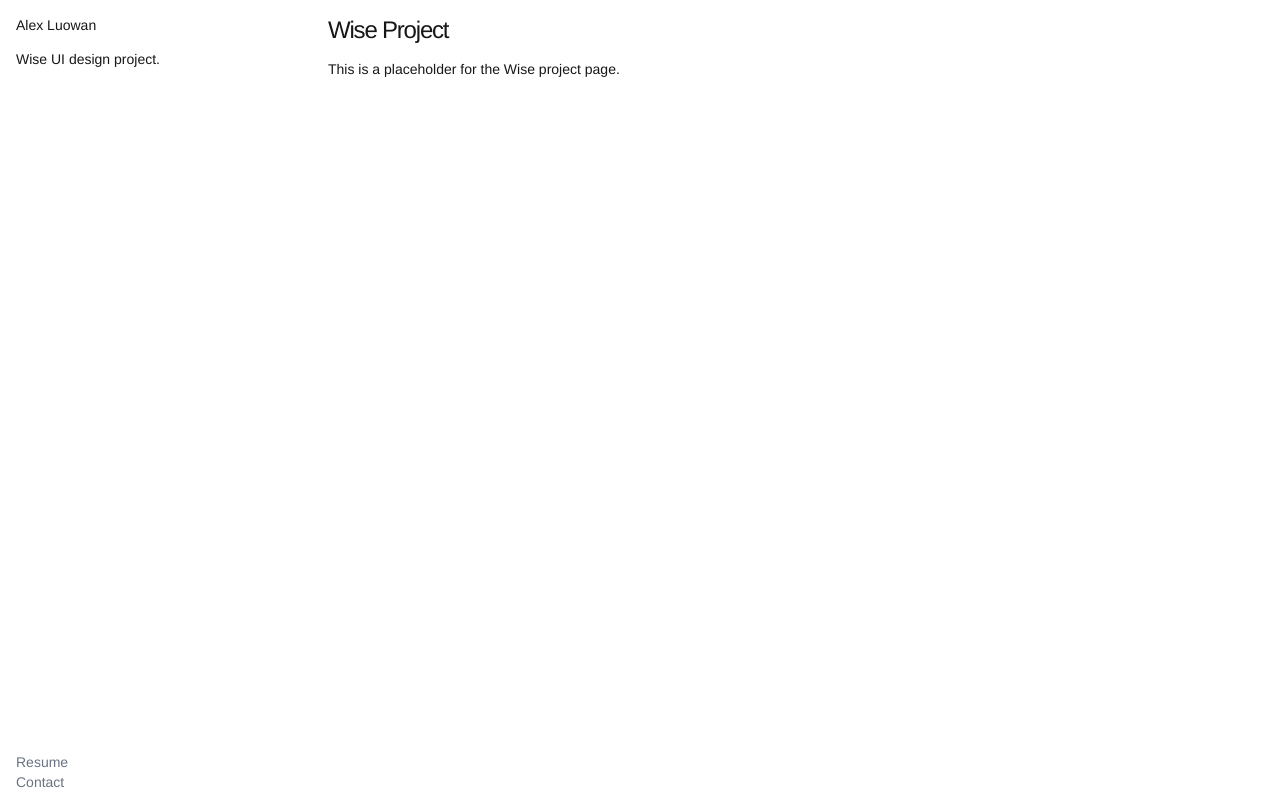
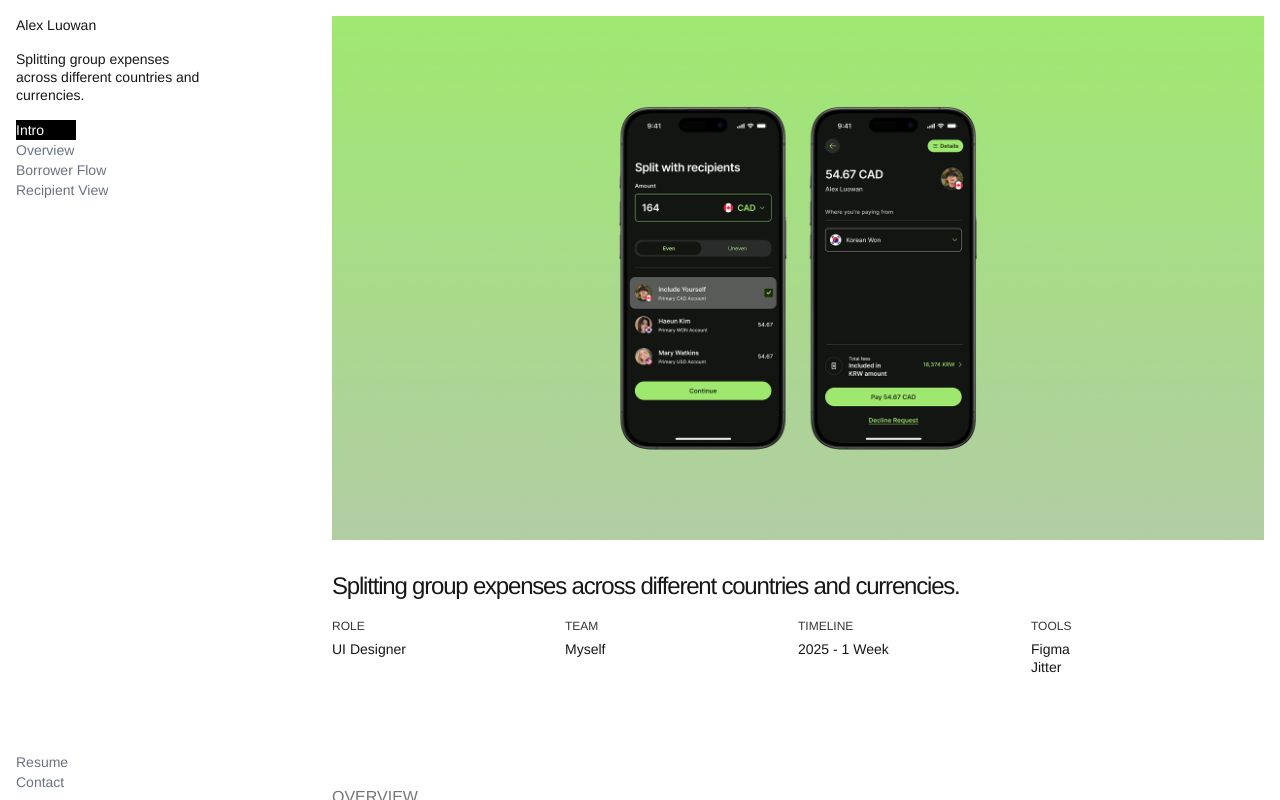
Before and after one commit to alexluowan/portfoliov6, a Next.js app: page /wise in a window 1280 px wide. Built offline with nearby package versions, Linux system fonts and the light colour scheme; no server answers.

Commit message:
Added in temporary content for Wise
Subejcted to change with the prototype I have cooking in Create with Play

```diff
--- a/pages/88rising.tsx
+++ b/pages/88rising.tsx
@@ -149,7 +149,6 @@
                             roles={['Product Designer', 'Prototyper', 'Facilitator']}
                             team={['Justin Yu', 'Luke Do', 'Claret Egwim', 'Terrence Xu']}
                             timeline="4 Weeks – 2023"
-                            client="88rising (Mock)"
                             tools={['Figma', 'After Effects', 'Premiere Pro']}
                         />
                     </motion.div>
--- a/pages/blueberry.tsx
+++ b/pages/blueberry.tsx
@@ -148,7 +148,6 @@
                             roles={['UI & Prototyping Lead']}
                             team={['Lauren Liang', 'Keiko Kobayashi', 'Shania Chacon', 'Valerie Peng']}
                             timeline="2025 · 5 Weeks"
-                            client="Blueberry Social"
                             tools={['Figma', 'ChatGPT', 'V0']}
                         />
                     </motion.div>
--- a/pages/index.tsx
+++ b/pages/index.tsx
@@ -117,17 +117,21 @@
                         </Link>
                     </div>
                     <div>
+                        <Link href="/wise">
+                            <ProjectCard
+                                mediaSrc="/project-covers/wisethumbnail.png"
+                                mediaType="image"
+                                badges={['Wise', 'UI – Personal Project']}
+                            />
+                        </Link>
+                    </div>
+                    <div>
                         <ProjectCard
                             mediaSrc="/project-covers/figmaplugindock.jpg"
                             mediaType="image"
                             badges={['Figma', 'UX/UI – Personal Project']}
                         />
                     </div>
-                    <ProjectCard
-                        mediaSrc="/project-covers/wisethumbnail.png"
-                        mediaType="image"
-                        badges={['Wise', 'UI – Personal Project']}
-                    />
 
                 </div>
             </main>
--- a/pages/wise.tsx
+++ b/pages/wise.tsx
@@ -1,48 +1,203 @@
 // pages/wise.tsx
 'use client'
 
-import { useEffect, useRef } from 'react'
+import {useEffect, useRef, useState} from 'react'
+import {motion} from 'framer-motion'
 import Lenis from '@studio-freight/lenis'
 import GridContainer from '@/components/GridContainer'
+import WorksNav, {Section} from '@/components/home/WorksNav'
 import ProfileNav from '@/components/home/ProfileNav'
+import CaseStudyCard from '@/components/projects/CaseStudyCard'
+import CaseStudyContent from '@/components/projects/CaseStudyContent'
+import AnimatedSection from '@/components/AnimatedSection'
+import {heroAnimation, fadeInUp} from '@/animations/animationVariants'
 import Link from 'next/link'
 
-export default function Wise() {
+export default function WiseCaseStudy() {
     const mainRef = useRef<HTMLDivElement>(null)
+    const [scrollY, setScrollY] = useState<number>(0)
+    const [isHovered, setIsHovered] = useState(false)
+
+    const sections: Section[] = [
+        {label: 'Intro', sectionId: 'hero'},
+        {label: 'Overview', sectionId: 'overview'},
+        {label: 'Borrower Flow', sectionId: 'borrower-flow'},
+        {label: 'Recipient View', sectionId: 'recipient-view'},
+    ]
+
+    useEffect(() => {
+        const currentRef = mainRef.current
+        if (!currentRef) return
+
+        const handleScroll = () => {
+            const scrollPosition =
+                window.innerWidth < 768 ? window.scrollY : (currentRef?.scrollTop || 0)
+            setScrollY(scrollPosition)
+        }
+
+        const addScrollListener = () => {
+            if (window.innerWidth < 768) {
+                window.addEventListener('scroll', handleScroll)
+                if (currentRef) {
+                    currentRef.removeEventListener('scroll', handleScroll)
+                }
+            } else {
+                if (currentRef) {
+                    currentRef.addEventListener('scroll', handleScroll)
+                }
+                window.removeEventListener('scroll', handleScroll)
+            }
+        }
+
+        addScrollListener()
+
+        const handleResize = () => {
+            addScrollListener()
+        }
+
+        window.addEventListener('resize', handleResize)
+
+        return () => {
+            if (currentRef) {
+                currentRef.removeEventListener('scroll', handleScroll)
+            }
+            window.removeEventListener('scroll', handleScroll)
+            window.removeEventListener('resize', handleResize)
+        }
+    }, [])
 
     useEffect(() => {
         if (!mainRef.current) return
-        const lenis = new Lenis({ wrapper: mainRef.current, smoothWheel: true })
-        function raf(t: number) {
-            lenis.raf(t)
+        const lenis = new Lenis({wrapper: mainRef.current, smoothWheel: true})
+        function raf(time: number) {
+            lenis.raf(time)
             requestAnimationFrame(raf)
         }
         requestAnimationFrame(raf)
         return () => lenis.destroy()
     }, [])
 
+    const sidebarOpacity = isHovered ? 1 : Math.max(0.4, 1 - scrollY / 400)
+
     return (
-        <GridContainer className="grid grid-cols-1 md:grid-cols-12 md:h-screen md:overflow-hidden gap-4">
-            <div className="flex flex-col h-full col-span-1 md:col-span-2 md:sticky md:top-0 mt-4 bg-white">
+        <GridContainer
+            className="
+                grid
+                grid-cols-1
+                md:grid-cols-12
+                md:h-screen
+                md:overflow-hidden
+                min-h-screen
+                gap-4
+                mobile-native-scroll
+            "
+        >
+            <aside
+                className="flex flex-col h-full col-span-1 md:col-span-2 md:sticky md:top-0 md:h-screen mt-4 bg-white transition-opacity duration-200 ease-out"
+                style={{opacity: sidebarOpacity}}
+                onMouseEnter={() => setIsHovered(true)}
+                onMouseLeave={() => setIsHovered(false)}
+            >
                 <Link href="/">
                     <p>Alex Luowan</p>
                 </Link>
                 <p className="mt-4">
-                    Wise UI design project.
+                    Splitting group expenses across different countries and currencies.
                 </p>
+                <div className="mt-4">
+                    <WorksNav
+                        scrollContainerRef={mainRef}
+                        sections={sections}
+                        showTimeline={true}
+                    />
+                </div>
                 <div className="mt-auto">
                     <ProfileNav />
                 </div>
-            </div>
-            <div
+            </aside>
+
+            <main
                 ref={mainRef}
-                className="col-span-1 md:col-span-10 md:col-start-4 overflow-hidden mt-4 relative pb-4"
+                className="
+                    col-span-1
+                    md:col-span-9
+                    md:col-start-4
+                    overflow-visible
+                    md:overflow-auto
+                    mt-4
+                    relative pb-4
+                    h-auto
+                    md:h-screen
+                    md:scrollbar-hide
+                "
+                style={{
+                    scrollbarWidth: 'none',
+                    msOverflowStyle: 'none',
+                }}
             >
-                <div className="flex flex-col gap-4">
-                    <h1>Wise Project</h1>
-                    <p>This is a placeholder for the Wise project page.</p>
+                <div className="flex flex-col gap-y-[6rem]">
+                    <motion.div
+                        data-section="hero"
+                        variants={heroAnimation}
+                        initial="hidden"
+                        animate="visible"
+                    >
+                        <CaseStudyCard
+                            imageSrc="/project-covers/wisethumbnail.png"
+                            title="Splitting group expenses across different countries and currencies."
+                            roles={['UI Designer']}
+                            team={['Myself']}
+                            timeline="2025 - 1 Week"
+                            tools={['Figma', 'Jitter']}
+                        />
+                    </motion.div>
+
+                    <div className="flex flex-col gap-y-[8rem]">
+                        <AnimatedSection
+                            data-section="overview"
+                            variants={fadeInUp}
+                            className="flex flex-col gap-y-[4rem]"
+                        >
+                            <CaseStudyContent
+                                subtitle="overview"
+                                title="A lightweight, integrated split"
+                                description={`Wise makes international payments simple, but it doesn't help when people need to split and settle costs across borders. This exploration introduces a lightweight bill-splitting feature so that friends, families, and teams can settle shared costs without leaving Wise or juggling spreadsheets.`}
+                            />
+                            <CaseStudyContent
+                                subtitle="note"
+                                title="Personal design exercise"
+                                description={`This project is not associated with the company Wise. It was completed independently as a personal design exercise to explore how multi-currency expense splitting could feel inside the Wise ecosystem.`}
+                            />
+                        </AnimatedSection>
+
+                        <AnimatedSection
+                            data-section="borrower-flow"
+                            variants={fadeInUp}
+                        >
+                            <CaseStudyContent
+                                subtitle="prototype"
+                                title="Borrower flow"
+                                description="Creating and sharing a multi-currency split without leaving Wise."
+                                videoSrcMp4="/work/wise/borrowerflow.mp4"
+                                mediaClassName="mt-[2.5rem] rounded-lg overflow-hidden"
+                            />
+                        </AnimatedSection>
+
+                        <AnimatedSection
+                            data-section="recipient-view"
+                            variants={fadeInUp}
+                        >
+                            <CaseStudyContent
+                                subtitle="prototype"
+                                title="Recipient view"
+                                description="Tracking owed amounts, currencies, and payback status from the participant side."
+                                videoSrcMp4="/work/wise/recipient.mp4"
+                                mediaClassName="mt-[2.5rem] rounded-lg overflow-hidden"
+                            />
+                        </AnimatedSection>
+                    </div>
                 </div>
-            </div>
+            </main>
         </GridContainer>
     )
 }
--- a/src/components/home/WorksNav.tsx
+++ b/src/components/home/WorksNav.tsx
@@ -13,8 +13,8 @@
         label: 'Blueberry',
         href: 'https://www.figma.com/proto/TWVrzXVl7Eg3VE8F2BPWRG/Portfolio-webpage?page-id=7234%3A2&node-id=8357-72&viewport=-39808%2C-9949%2C0.38&t=CSrT5ztAilwsNZ4i-1&scaling=min-zoom&content-scaling=fixed&starting-point-node-id=8034%3A6079'
     },
+    { label: 'Wise', href: '/wise' },
     { label: 'Figma', href: '/figma' },
-    { label: 'Wise', href: '/wise' },
     // { label: 'Fondazione Prada', href: '/fondazione' },  // Disabled for now
 ]
 
--- a/src/components/projects/CaseStudyCard.tsx
+++ b/src/components/projects/CaseStudyCard.tsx
@@ -9,7 +9,6 @@
     roles: string[];
     team: string[];
     timeline: string;
-    client: string;
     tools: string[];
 }
 
@@ -21,7 +20,6 @@
                                                          roles,
                                                          team,
                                                          timeline,
-                                                         client,
                                                          tools,
                                                      }) => (
     <div className="flex flex-col w-full max-w-full">
@@ -53,27 +51,23 @@
             <h1 className="mt-[2rem]">{title}</h1>
         </div>
         <div className="flex flex-wrap mt-[0.75rem]">
-            <div className="w-1/2 md:w-1/5 pr-4 mb-4">
+            <div className="w-1/2 md:w-1/4 pr-4 mb-4">
                 <h4>ROLE</h4>
                 {roles.map(role => (
                     <p key={role}>{role}</p>
                 ))}
             </div>
-            <div className="w-1/2 md:w-1/5 pr-4 mb-4">
+            <div className="w-1/2 md:w-1/4 pr-4 mb-4">
                 <h4>TEAM</h4>
                 {team.map(member => (
                     <p key={member}>{member}</p>
                 ))}
             </div>
-            <div className="w-1/2 md:w-1/5 pr-4 mb-4">
+            <div className="w-1/2 md:w-1/4 pr-4 mb-4">
                 <h4>TIMELINE</h4>
                 <p>{timeline}</p>
             </div>
-            <div className="w-1/2 md:w-1/5 pr-4 mb-4">
-                <h4>CLIENT</h4>
-                <p>{client}</p>
-            </div>
-            <div className="w-1/2 md:w-1/5 mb-4">
+            <div className="w-1/2 md:w-1/4 mb-4">
                 <h4>TOOLS</h4>
                 {tools.map(tool => (
                     <p key={tool}>{tool}</p>
```
Also changed, not shown: 2 other files (tests, documents, lock files or other folders).
